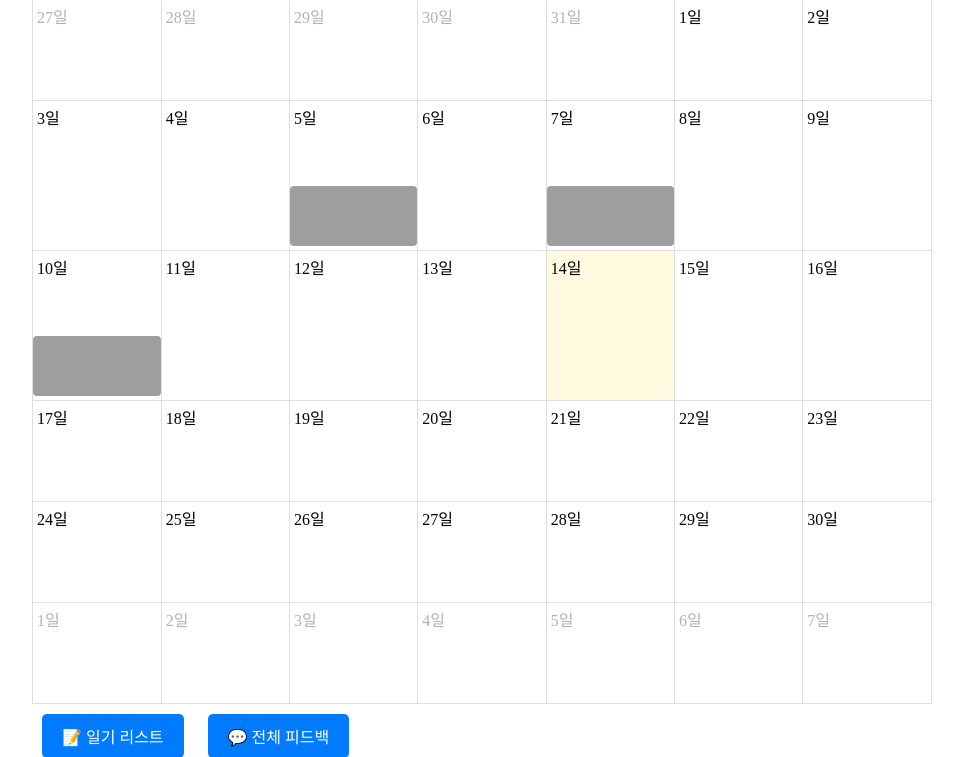
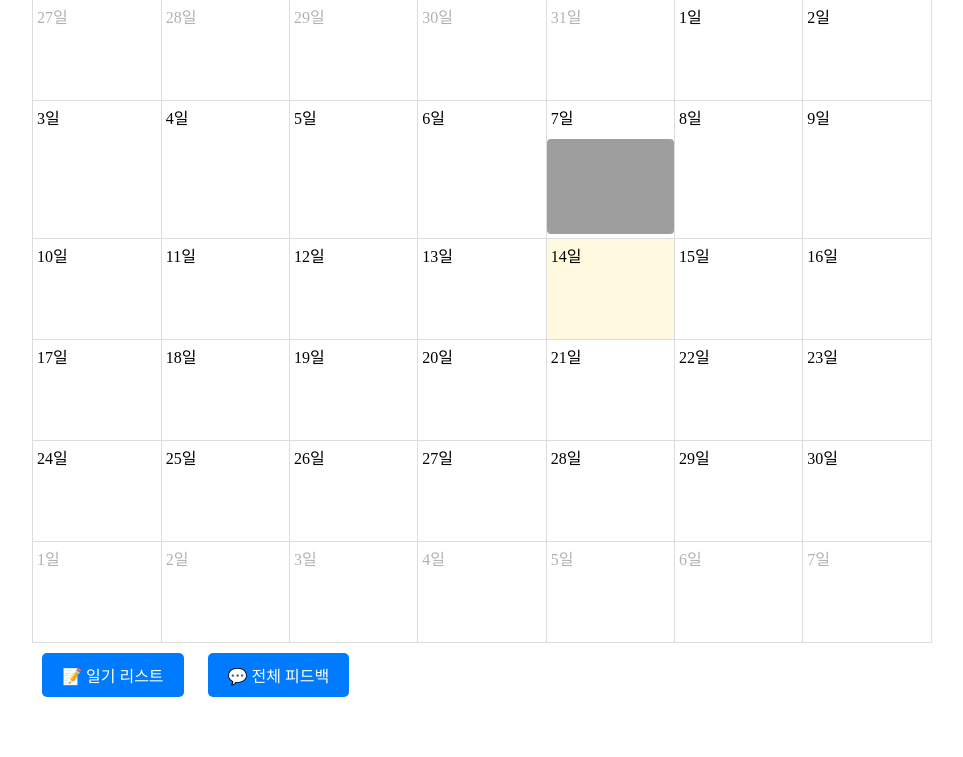
Before and after one commit to kimsehyeon10/55, a Flask app: page / in a window 1280 px wide. Shown: the part 318-1075 px from the top of the page, without its empty margins (158-1121 px from the left). After the commit the page ends 1015 px from the top, so only its background shows below. Run offline with Flask 3, Linux system fonts and the light colour scheme; grey boxes are pictures that could not be loaded.

Commit message:
사진 공간 차지 제거

```diff
--- a/diaries.json
+++ b/diaries.json
@@ -9,13 +9,13 @@
         "date": "2024-11-05",
         "content": "오늘은 지성이랑 지석이형이랑 같이 펭귄 상회를 갔다. 펭귄 상회에서 교양 수업때 같이 발표하는 여자애가 주점을 한다해서 다같이 갔다. 그런데 10시에 갔는데 주점에 사람이 많아서 1시에 들어갔다. 1시까지 먹새통에서 술을 마셔서 들어갈때는 이미 반쯤 취해있는 상태였다. 그런데 1시에도 사람이 많아서 여자애랑 많이 대화는 하지 못했다. 결국엔 지석이형이랑 술만 마시고 왔다. 4시쯤에 지준이가 먹새통에 있다해서 쳐들어 갈라했는데 여자애들이랑 술마시고 있다고 지준이가 못들어오게 했다. 몹시 서운했는데 지준이가 그 술자리가 끝나고 와서 우리집에 와서 사정을 얘기해 줘서 마음이 풀렸다.",
         "feedback": "너무 재미있고 즐거운 시간이었겠어요! 펭귄 상회에서 친구들과 함께하는 건 항상 좋은 추억이 되죠. 하지만 원하는 만큼 여자애와 대화하지 못해서 아쉬운 마음이 드는 건 정말 이해해요. 다음에는 좀 더 일찍 가서 여유롭게 이야기해보는 것도 좋을 것 같아요. 그리고 지준이의 사정으로 마음이 풀렸다는 게 참 다행이에요! 친구의 진심이 느껴진 순간이었을 거예요.",
-        "image_url": "https://oaidalleapiprodscus.blob.core.windows.net/private/org-3t90hkk5zO2thJtb7rUNhx1n/user-5fUcGCfbMF0CqJ7tlVb1pcgC/img-96k8Is0Ym9tAa1fjfV4Lcy1T.png?st=2024-11-14T16%3A48%3A51Z&se=2024-11-14T18%3A48%3A51Z&sp=r&sv=2024-08-04&sr=b&rscd=inline&rsct=image/png&skoid=d505667d-d6c1-4a0a-bac7-5c84a87759f8&sktid=a48cca56-e6da-484e-a814-9c849652bcb3&skt=2024-11-13T20%3A08%3A42Z&ske=2024-11-14T20%3A08%3A42Z&sks=b&skv=2024-08-04&sig=TIqUQynO6OXQiPdruQ%2BVjq1YGWO1wXXdLEJkT9Yz7fc%3D"
+        "image_url": ""
     },
     {
         "date": "2024-11-10",
         "content": "교양 수업 발표가 있어서 조원들과 발표 내용을 토의하려고 했다. 그런데 조원들이 카톡을 잘 보지 않는다. 피드백도 잘 안해준다. 내가 대본을 작성하고 피드백이 없으니 나한테 발표의 책임이 생긴거 같았다. 팀원들이 원망스럽기도 했으나, 어짜피 패논패라 열심히하는 내가 더 이상한 것 같기도 했다.",
         "feedback": "정말 힘든 상황이었겠네요. 마음속에서 느끼는 그 책임감이 얼마나 무겁고 기분이 좋지 않았을지 이해해요. 하지만 당신이 이렇게 열심히 준비하고 있다는 걸 명심하세요! 발표에 대한 책임감과 열정이 부정적인 감정으로 변하지 않도록, 팀원들에게 다시 한번 대화를 시도해보는 건 어떨까요? 서로의 의견을 공유하면서 더 나은 방향으로 나아갈 수 있을 거예요.",
-        "image_url": "https://oaidalleapiprodscus.blob.core.windows.net/private/org-3t90hkk5zO2thJtb7rUNhx1n/user-5fUcGCfbMF0CqJ7tlVb1pcgC/img-tA7FrHl8zX8wV05VUIzroHu4.png?st=2024-11-14T16%3A47%3A05Z&se=2024-11-14T18%3A47%3A05Z&sp=r&sv=2024-08-04&sr=b&rscd=inline&rsct=image/png&skoid=d505667d-d6c1-4a0a-bac7-5c84a87759f8&sktid=a48cca56-e6da-484e-a814-9c849652bcb3&skt=2024-11-13T20%3A22%3A42Z&ske=2024-11-14T20%3A22%3A42Z&sks=b&skv=2024-08-04&sig=QTKJ7uOOcMc7e252w9rJQPy5kR3dR2%2BJSqO%2BwmwFRLI%3D"
+        "image_url": ""
     },
     {
         "date": "2024-11-06",
--- a/templates/index.html
+++ b/templates/index.html
@@ -7,7 +7,6 @@
     <style>
         .calendar-image {
             width: 100%;
-            height: 60px;
             object-fit: cover;
             border-radius: 4px;
             margin-top: 4px;
@@ -25,6 +24,17 @@
 
         .fc .fc-daygrid-day-frame {
             min-height: 100px;
+        }
+
+        .fc .fc-daygrid-day-events {
+            margin-top: 0 !important;
+            margin-bottom: 0 !important;
+            padding: 0 !important;
+            min-height: 0 !important;
+        }
+
+        .fc-daygrid-event-harness {
+            display: none !important;
         }
 
         header {
```
